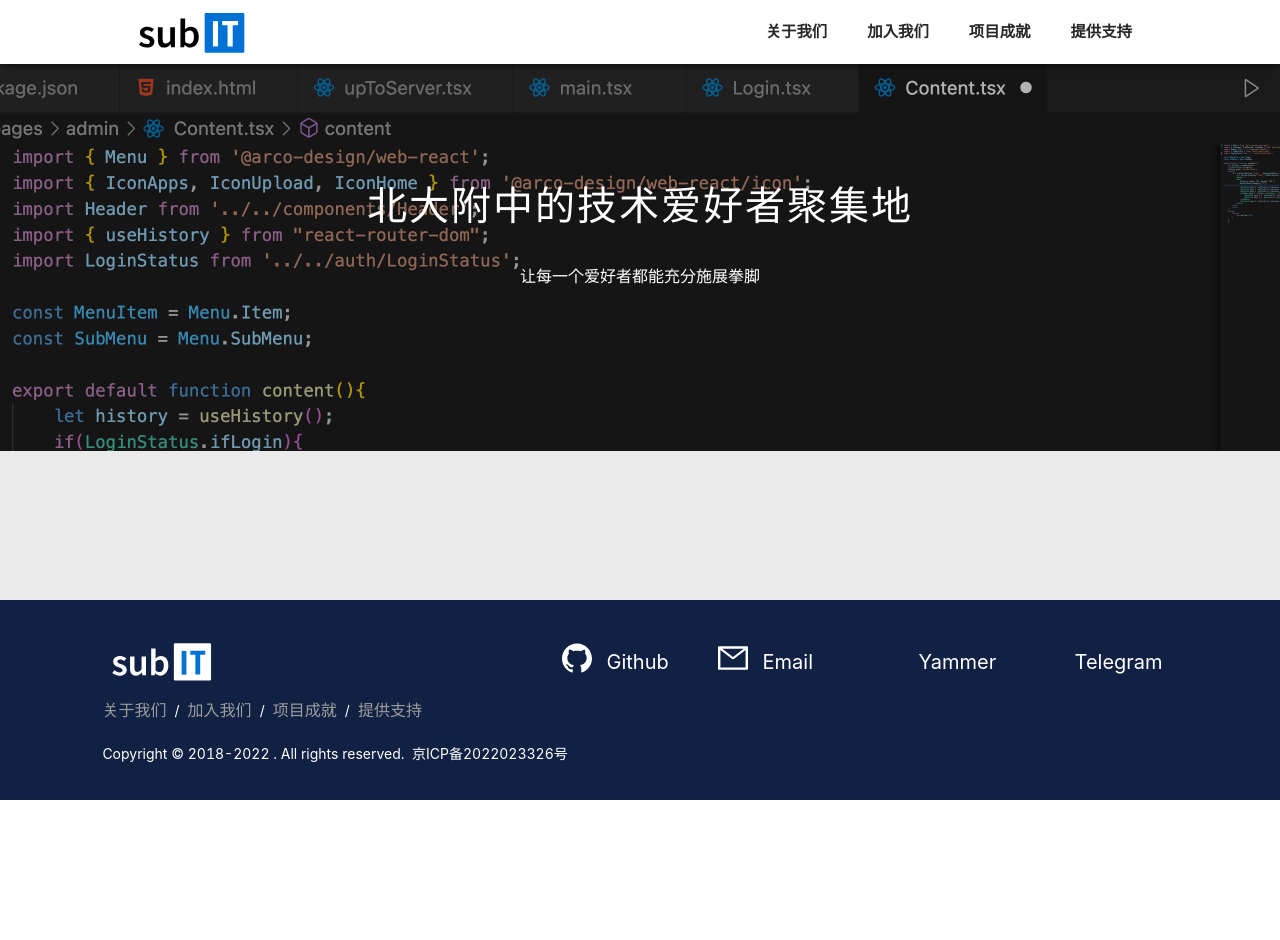
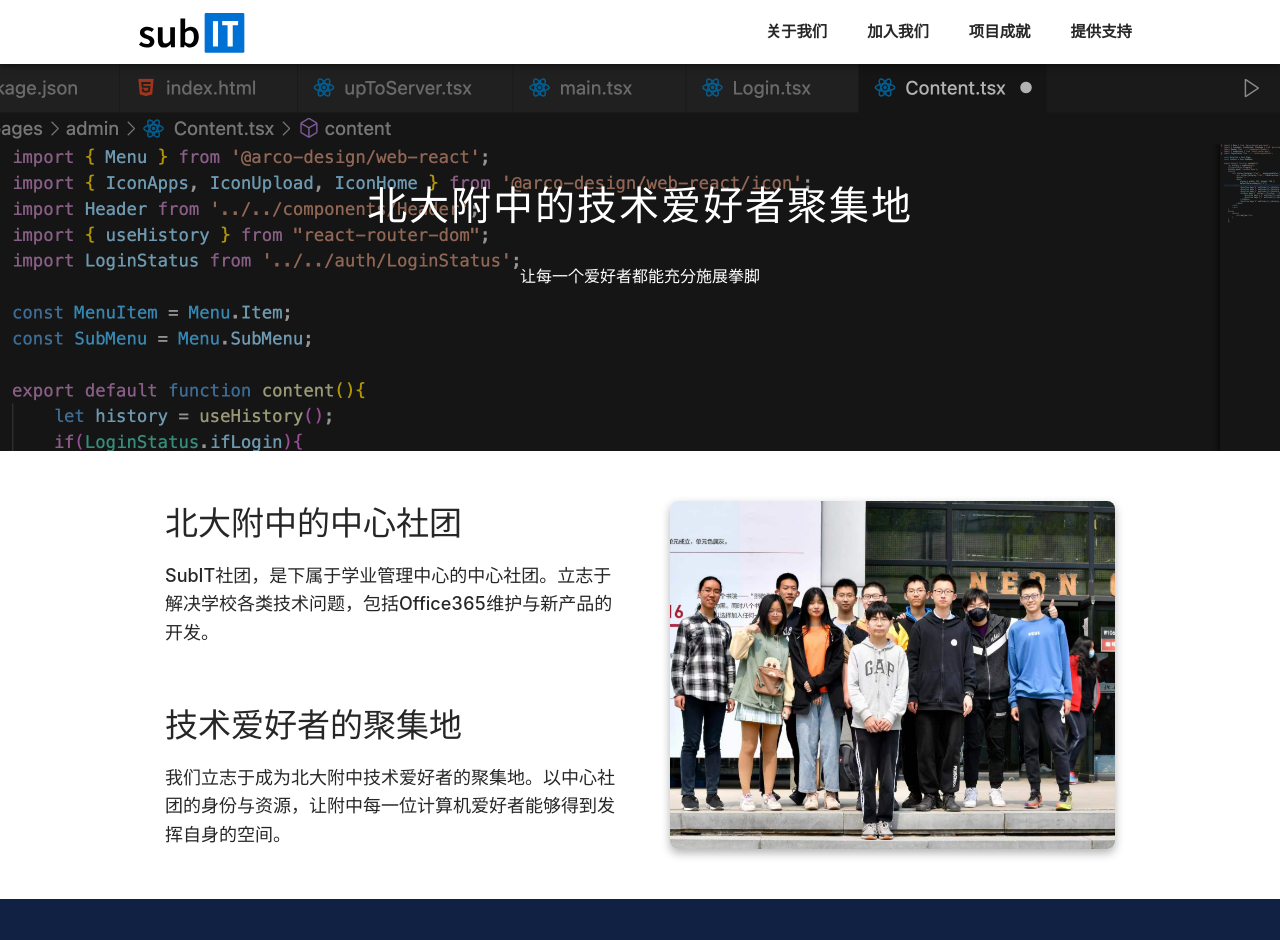
Before and after one commit to subitlab/subit_official_react, a Next.js app: page / in a window 1280 px wide. Shown: the top 940 px of the page. Before the commit the page ends 800 px from the top, so only its background shows below. Built offline with nearby package versions, Linux system fonts and the light colour scheme.

Commit message:
finish two part section!

```diff
--- a/components/Home/TwoPartDetail.js
+++ b/components/Home/TwoPartDetail.js
@@ -1,9 +1,41 @@
 import styles from "../../styles/Home/components/TwoPartDetail.module.css";
+import {Typography} from "antd";
+
+const TwoPart = [
+    {
+        title: "北大附中的中心社团",
+        desc: "SubIT社团，是下属于学业管理中心的中心社团。立志于解决学校各类技术问题，包括Office365维护与新产品的开发。",
+    },
+    {
+        title: "技术爱好者的聚集地",
+        desc: "我们立志于成为北大附中技术爱好者的聚集地。以中心社团的身份与资源，让附中每一位计算机爱好者能够得到发挥自身的空间。",
+    },
+];
 
 export default function TwoPartDetail() {
     return (
         <section className={styles.section}>
-
+            <div className={styles.content_holder}>
+                <div className={styles.frame}>
+                    {
+                        TwoPart.map((item, i) =>
+                            <Part key={i} title={item.title} desc={item.desc}/>)
+                    }
+                </div>
+                <div className={styles.photo}></div>
+            </div>
         </section>
     );
 }
+
+function Part(props) {
+    return (
+        <Typography className={styles.part}>
+            <div className={styles.part_title}>{props.title}</div>
+            <div
+                className={styles.part_content}>
+                {props.desc}
+            </div>
+        </Typography>
+    );
+}
--- a/pages/index.js
+++ b/pages/index.js
@@ -3,6 +3,7 @@ import HeaderBar from "../components/HeaderBar";
 import {Layout} from "antd";
 import FooterBar from "../components/FooterBar";
 import PageTitle from "./_title";
+import TwoPartDetail from "../components/Home/TwoPartDetail";
 
 const {Content} = Layout;
 
@@ -14,6 +15,7 @@ export default function Home() {
                 <HeaderBar></HeaderBar>
                 <Content className={[styles.content, styles.std_background]}>
                     <Poster/>
+                    <TwoPartDetail/>
                 </Content>
                 <FooterBar></FooterBar>
             </Layout>
--- a/styles/Home/components/TwoPartDetail.module.css
+++ b/styles/Home/components/TwoPartDetail.module.css
@@ -1,2 +1,117 @@
 .section {
+    min-height: 448px;
+    display: flex;
+    flex-direction: column;
+    justify-content: center;
+    align-items: center;
+    padding: 50px 165px;
+    background: #FFFFFF;
+    transition: all .25s ease-in-out;
 }
+
+.content_holder {
+    transition: all .25s ease-in-out;
+    width: 100%;
+    display: flex;
+    flex-wrap: wrap;
+    justify-content: space-between;
+    align-items: center;
+    padding: 0;
+}
+
+.photo {
+    transition: all .25s ease-in-out;
+    width: 445px;
+    height: 348px;
+    border-radius: 8px;
+    background-size: cover;
+    background-position: center;
+    background-image: url("/static/group1.jpg");
+    box-shadow: 0px 4px 10px 0px rgba(0, 0, 0, 0.3);
+}
+
+.frame {
+    transition: all .25s ease-in-out;
+    width: 450px;
+    height: 348px;
+    display: flex;
+    flex-direction: column;
+    justify-content: space-between;
+    padding: 0px;
+}
+
+.part {
+    transition: all .25s ease-in-out;
+    display: flex;
+    flex-direction: column;
+    align-items: center;
+    align-self: stretch
+}
+
+
+@media (max-width: 1260px) {
+    @media (min-width: 920px) {
+        .section {
+            padding: 50px 100px;
+        }
+
+        .content_holder {
+            flex-direction: column;
+            justify-content: center;
+            align-items: center;
+        }
+
+        .photo {
+            margin-top: 20px;
+            width: 600px;
+            height: 300px;
+        }
+
+        .frame {
+            width: auto;
+            height: auto;
+            flex-direction: row;
+        }
+
+        .part {
+            margin: 20px;
+        }
+    }
+}
+
+@media (max-width: 920px) {
+    .content_holder {
+        flex-direction: column;
+        justify-content: center;
+        align-items: center;
+    }
+
+    .section {
+        padding: 50px;
+    }
+
+    .photo {
+        margin-top: 40px;
+    }
+}
+
+@media (max-width: 550px) {
+    .photo {
+        width: 350px;
+        height: 250px;
+    }
+}
+
+.part_title {
+    margin-bottom: 0.5em;
+    color: rgba(0, 0, 0, 0.85);
+    font-weight: 500;
+    font-size: 33px;
+    line-height: 1.35;
+    align-self: stretch
+}
+
+.part_content {
+    font-size: 18px;
+    font-weight: 500;
+}
```
Also changed, not shown: public/static/group1.jpg (added).
